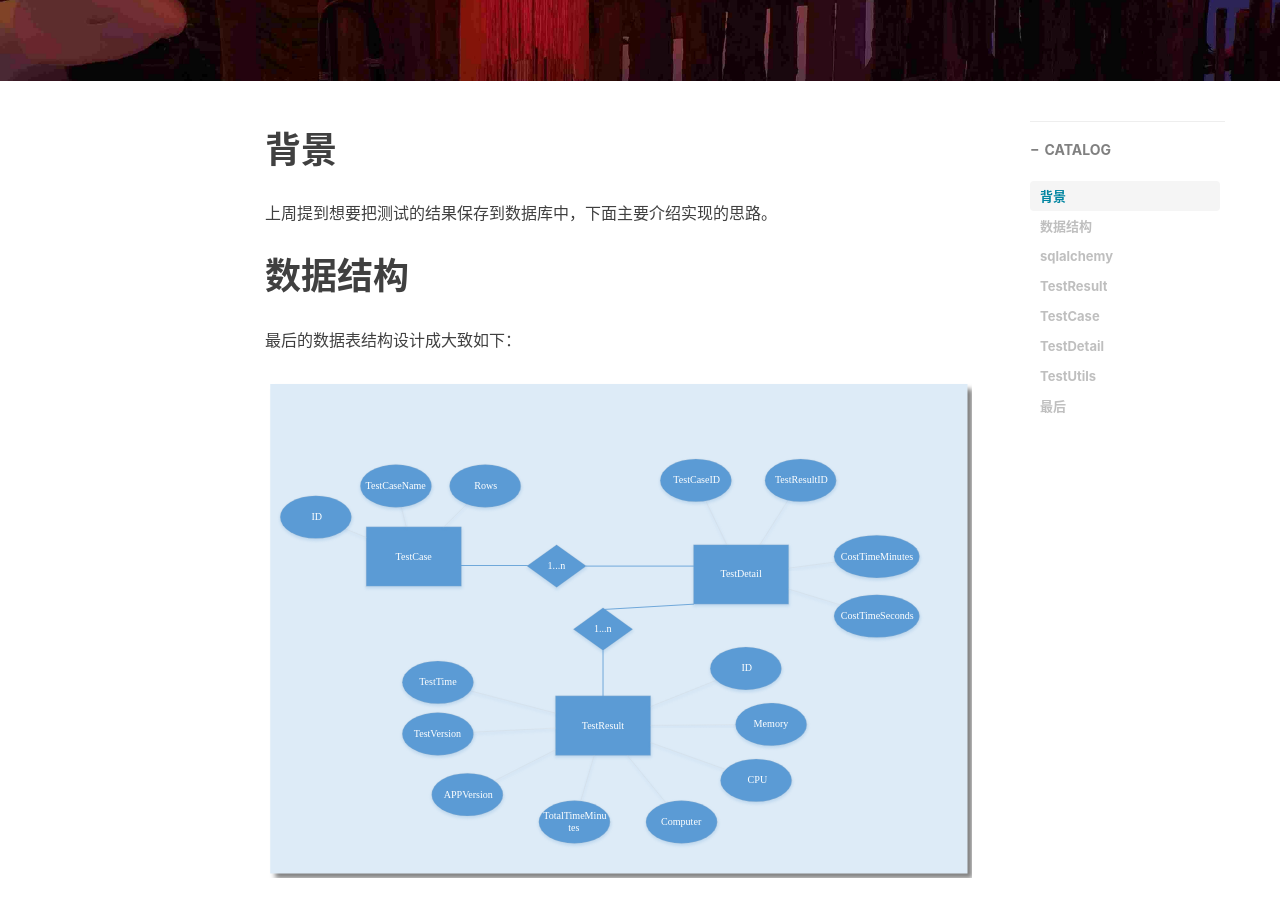
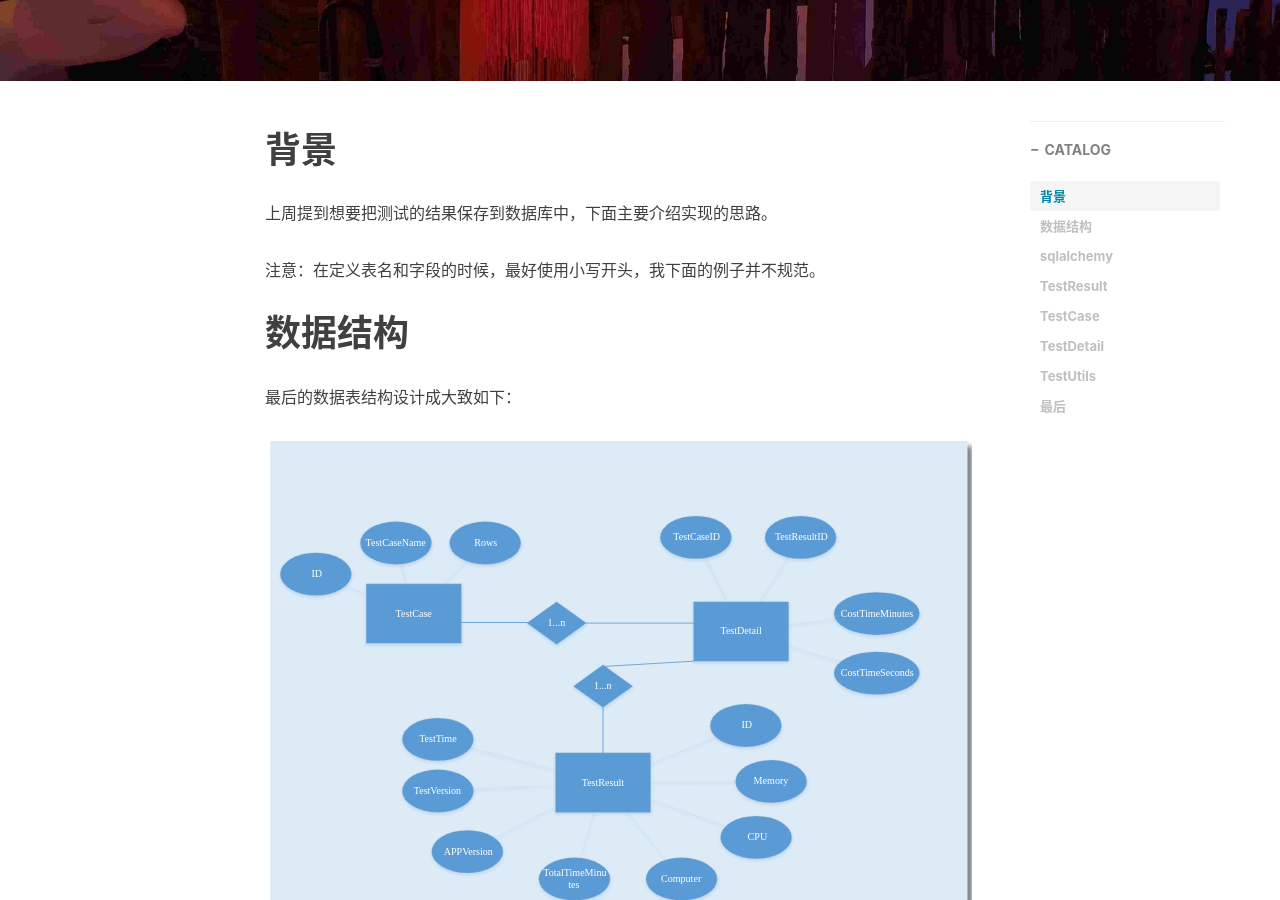
Before and after one commit to bearfly1990/bearfly.github.io, a Jekyll site: the page built from _posts/2018/12/2018-12-08-TestResultDBImplement.md, in a window 1280 px wide and 900 px high, scrolled down 442 px. Built offline with Jekyll 4.4.1, drawn with Linux system fonts in a browser that asks for light colours; nearby versions of some CDN libraries; comment, search, counter and statistics services are not loaded.

Commit message:
add comment about the name

```diff
--- a/_posts/2018/12/2018-12-08-TestResultDBImplement.md
+++ b/_posts/2018/12/2018-12-08-TestResultDBImplement.md
@@ -16,6 +16,8 @@ tags:
 # 背景
 
 上周提到想要把测试的结果保存到数据库中，下面主要介绍实现的思路。
+
+注意：在定义表名和字段的时候，最好使用小写开头，我下面的例子并不规范。
 
 # 数据结构
 
```
